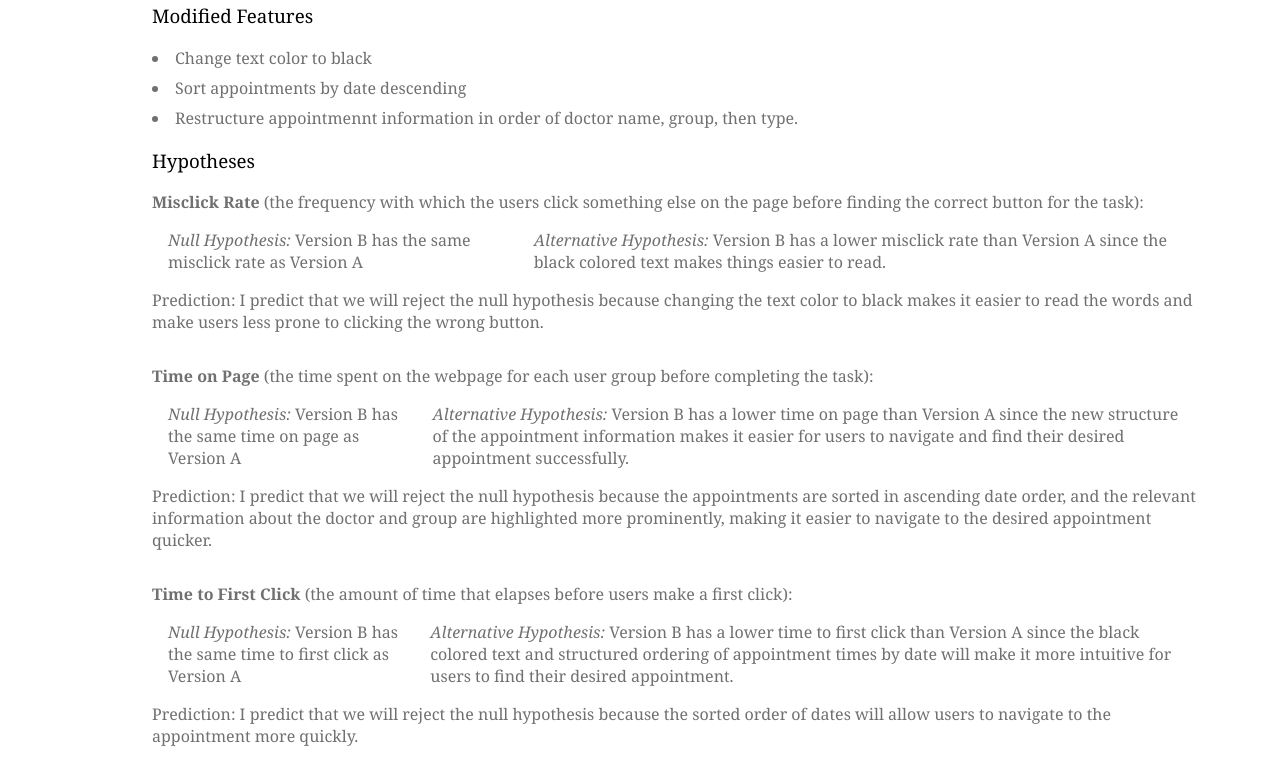
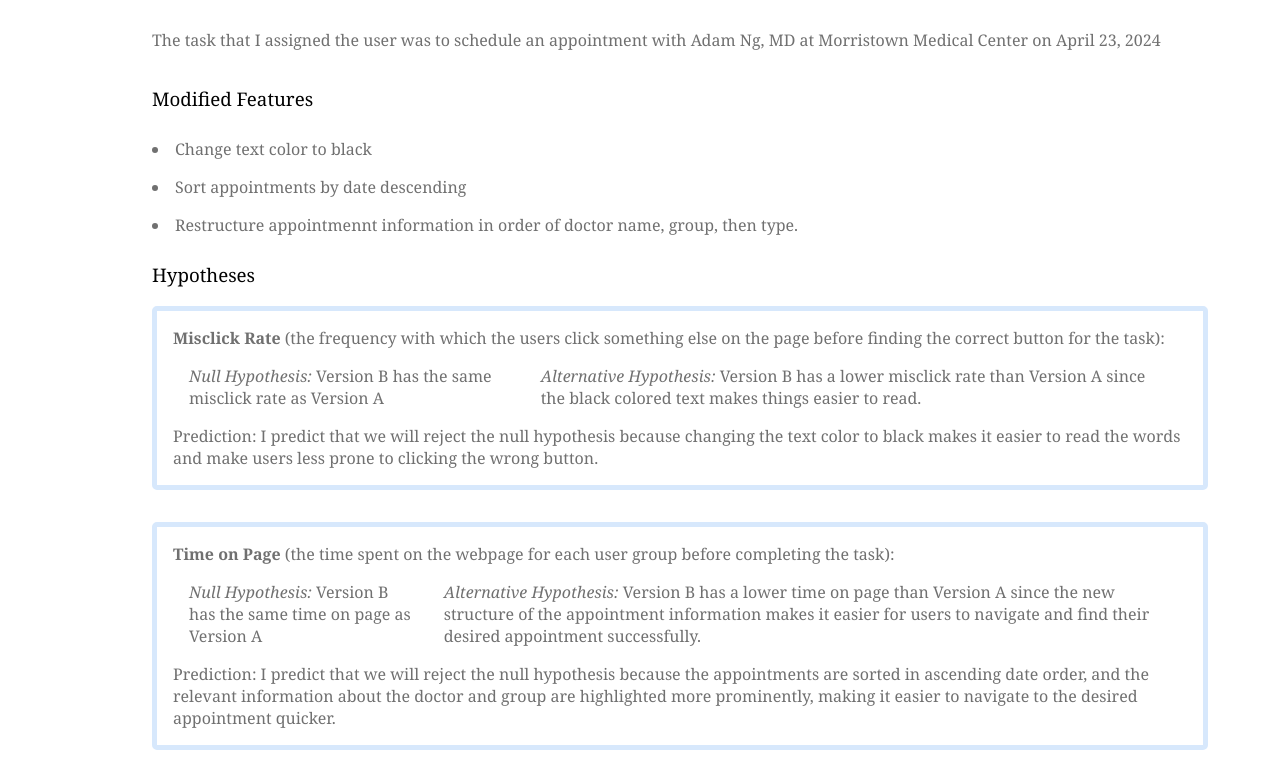
Before and after one commit to allenwang1536/ab-testing-narrative, a plain HTML site: page index.html in a window 1280 px wide. Shown: the part 877-1648 px from the top of the page. Drawn offline with Linux system fonts and the light colour scheme.

Commit message:
fix spacing

```diff
--- a/index.html
+++ b/index.html
@@ -67,7 +67,7 @@
           <h3>Hypotheses</h3>
 
           <div class="body">
-            <div style="margin-bottom: 2rem;">
+            <div class="background-separator" style="margin-bottom: 2rem;">
               <b>Misclick Rate</b> (the frequency with which the users click something else on the page before finding the correct button for the task):
 
               <div class="small-container">
@@ -83,7 +83,7 @@
               Prediction: I predict that we will reject the null hypothesis because changing the text color to black makes it easier to read the words and make users less prone to clicking the wrong button.
 
             </div>
-            <div style="margin-bottom: 2rem;">
+            <div class="background-separator" style="margin-bottom: 2rem;">
               <b>Time on Page</b> (the time spent on the webpage for each user group before completing the task):
 
               <div class="small-container">
@@ -98,7 +98,7 @@
               Prediction: I predict that we will reject the null hypothesis because the appointments are sorted in ascending date order, and the relevant information about the doctor and group are highlighted more prominently, making it easier to navigate to the desired appointment quicker.
 
             </div>
-            <div>
+            <div class="background-separator" style="margin-bottom: 2rem;">
               <b>Time to First Click</b> (the amount of time that elapses before users make a first click):
 
               <div class="small-container">
@@ -115,7 +115,6 @@
 
           </div>
         </div>
-
 
 
       </div>
@@ -197,7 +196,7 @@
             <p>
               <b>Test: </b>I conducted a Chi-Squared Homogeniety test for this metric since we are trying to determine if there is a significant difference in the distribution of did_mislick (which is a categorical variable). After conducting the test, we get the following results:
             </p>
-            <p>
+            <div class="background-separator background-separator-centered">
               <li>
                 df: 1
               </li>
@@ -207,7 +206,7 @@
               <li>
                 p-value	0.4261352551
               </li>
-            </p>
+            </div>
             <p>
               <b>Analyis: </b>A chi-squared statistic of 0.6333 with 1 degree of freedom does not indicate a large discrepancy between the expected and observed frequencies of misclicks in versions A and B of the website. Furthermore, the p-value of 0.4261 is much greater than 0.05, which suggests that the difference in misclick rates between the two website versions is not statistically significant.
             </p>
@@ -223,7 +222,7 @@
             <p>
               <b>Test: </b>I conducted a One-Tailed T Test since we are trying to determine whether there is significant difference in a certain direction (time spent on page for B is lower than A). After conducting the test, we get the following results:
             </p>
-            <p>
+            <div class="background-separator background-separator-centered">
               <li>
                 Avg(A): 23826.68421
               </li>
@@ -246,7 +245,7 @@
                 P-value: 0.0006707193483
               </li>
 
-            </p>
+            </div>
             <p>
               <b>Analyis: </b>The p-value of 0.0006707193483, or about 0.067%, is far below 0.05. This indicates that the probability of observing a difference as large or larger than the one observed is very small if there were actually no difference in the population means (null hypothesis). The negative T-score of -3.702419 indicates that the average time on page for version B is significantly lower than for version A. The degrees of freedom are sufficient for the t-distribution to closely approximate the normal distribution, as it is greater than the standard 20 degrees of freedom.
             </p>
@@ -262,7 +261,7 @@
             <p>
               <b>Test: </b>I conducted a One-Tailed T Test since we are trying to determine whether there is significant difference in a certain direction (time to first click for B is lower than A). After conducting the test, we get the following results:
             </p>
-            <p>
+            <div class="background-separator background-separator-centered">
               <li>
                 Avg(A):	12945.05263
               </li>
@@ -284,7 +283,7 @@
               <li>
                 P-value:	0.00006238110132
               </li>
-            </p>
+            </div>
 
             <p>
               <b>Analyis: </b>The p-value of approximately 0.000062, or 0.0062%, is much lower than the standard alpha level of 0.05. This indicates that there is a statistically significant difference in the time on page between versions A and B, with version A having a longer time to first click. The negative T-score of -4.6755 indicates that the average time to first click for version B is significantly lower than for version A. The degrees of freedom are sufficient for the t-distribution to closely approximate the normal distribution, as it is greater than the standard 20 degrees of freedom.
--- a/styles.css
+++ b/styles.css
@@ -60,6 +60,8 @@ li {
 
 
             .body {
+                display: flex;
+                flex-direction: column;
                 color: #707070;
 
                 .images-container {
@@ -82,6 +84,16 @@ li {
                     img {
                         width: 40%;
                     }
+                }
+
+                .background-separator {
+                    border:5px solid #D7E8FC;
+                    padding: 1rem;
+                    border-radius: 5px;
+                    width: fit-content;
+                }
+                .background-separator-centered {
+                    align-self: center;
                 }
 
             }
```
